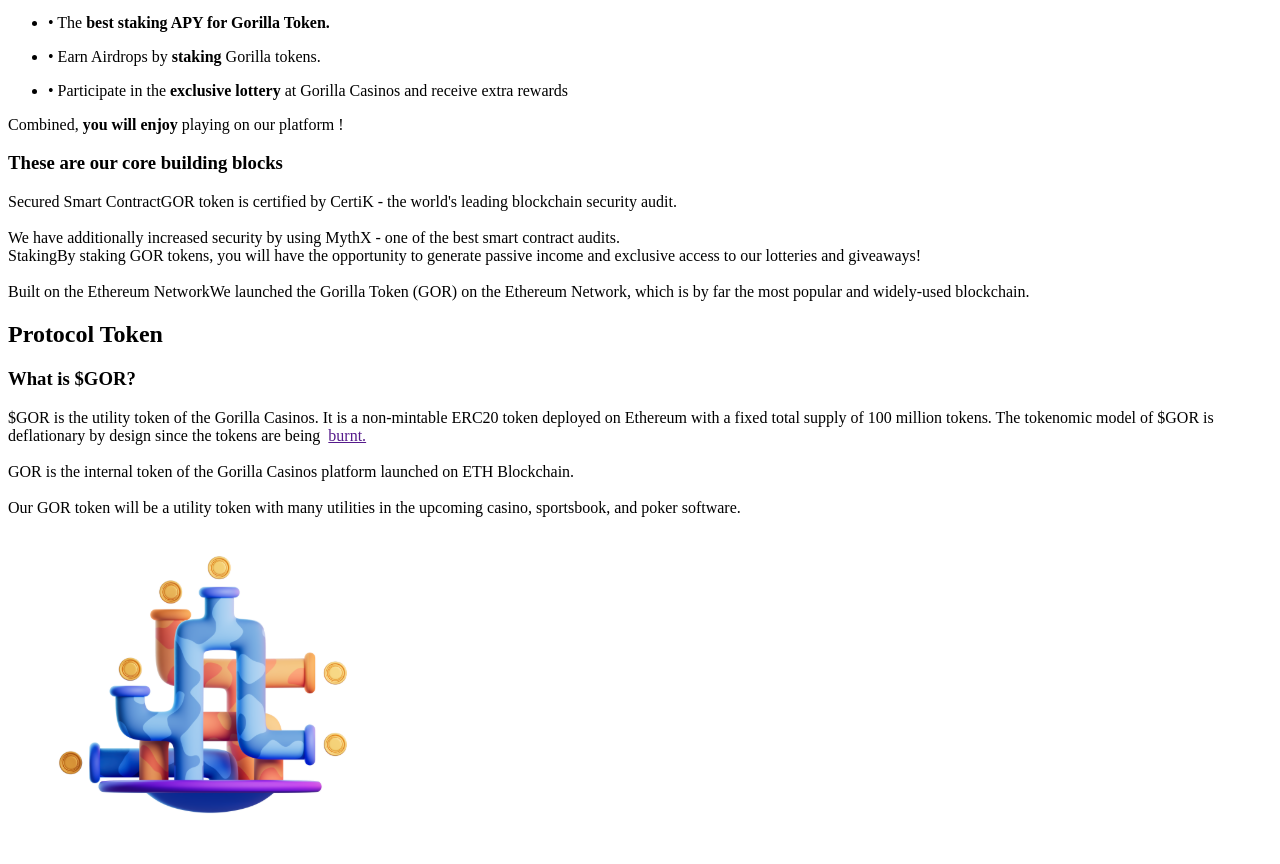
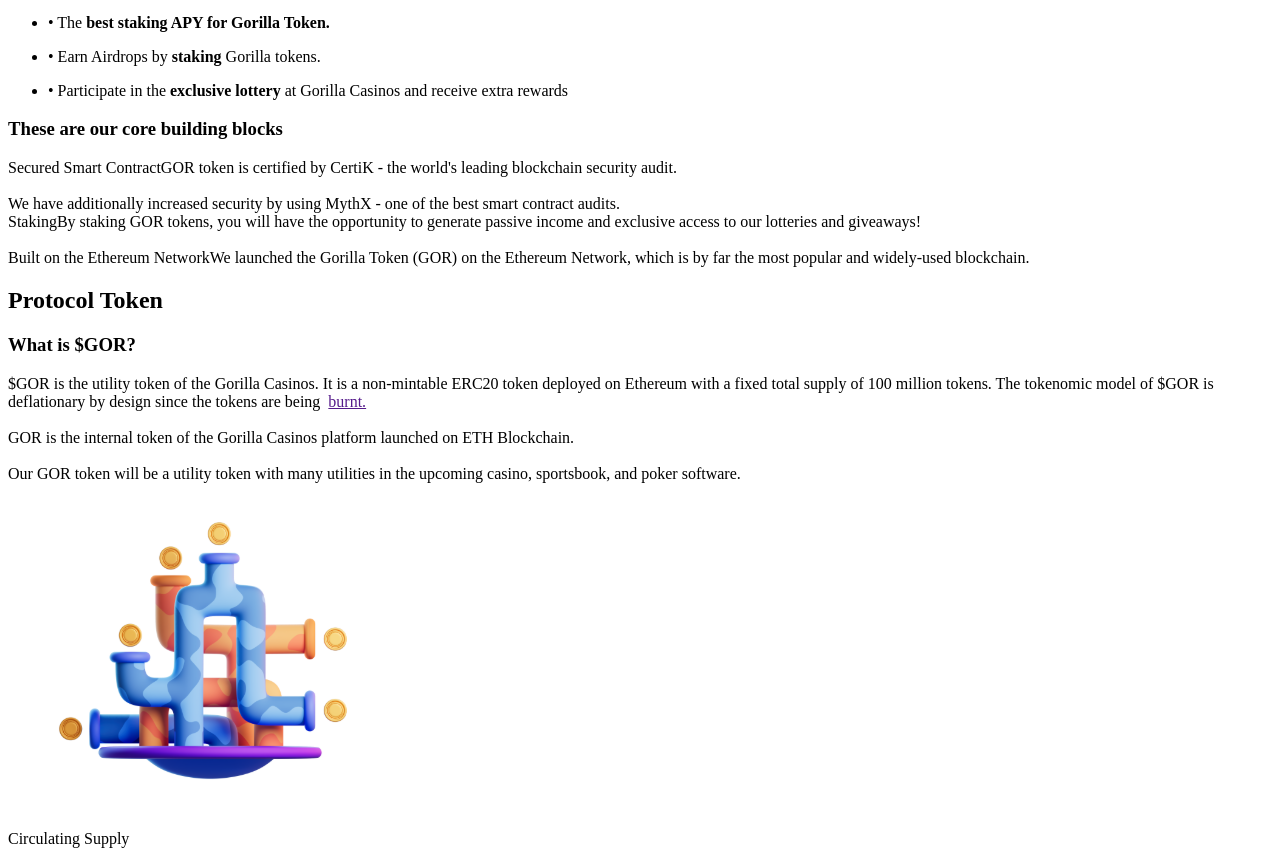
Before and after one commit to GorillaCasinos/gorillaweb, a Next.js app: page / in a window 1280 px wide. Shown: the part 9628-10492 px from the top of the page. Built offline with nearby package versions, Linux system fonts and the light colour scheme.

Commit message:
Update CoreStrength.jsx

```diff
--- a/containers/CoreStrength.jsx
+++ b/containers/CoreStrength.jsx
@@ -38,9 +38,6 @@
              • Participate in the <strong>exclusive lottery </strong> at Gorilla Casinos and receive extra rewards</p>
           </li>
         </ul>
-        <p>
-          Combined, <strong>you will enjoy </strong> playing on our platform !
-        </p>
       </div>
 
       <h3 className="subtitle">These are our core building blocks</h3>
```
